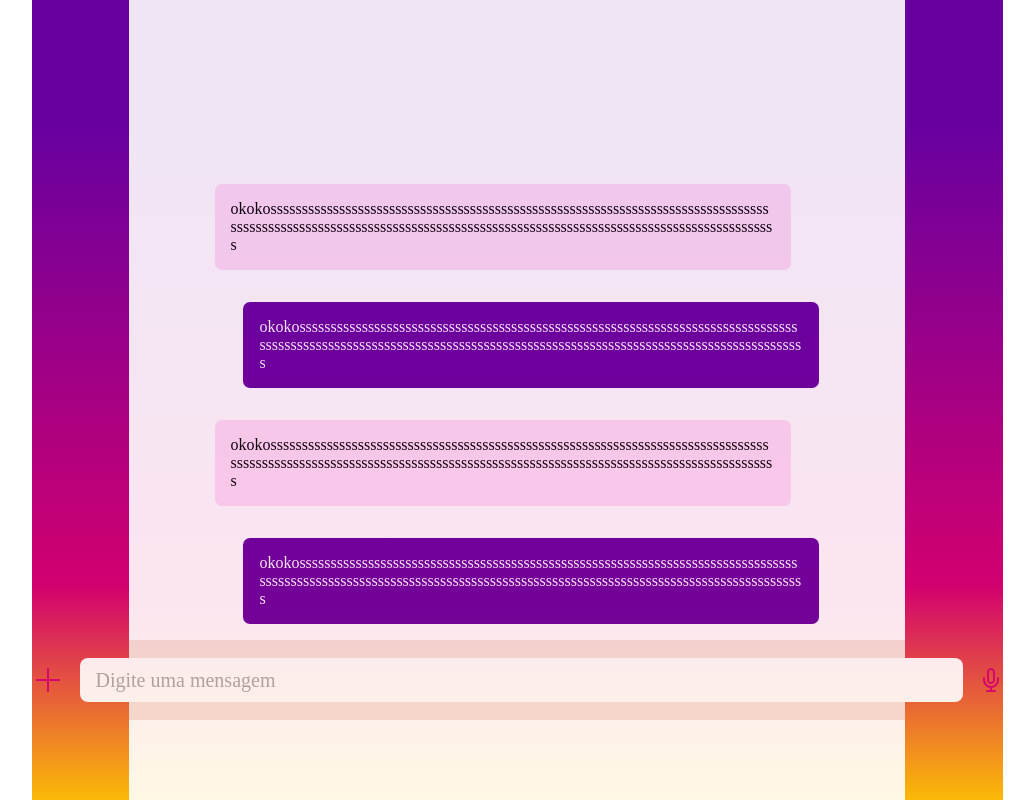
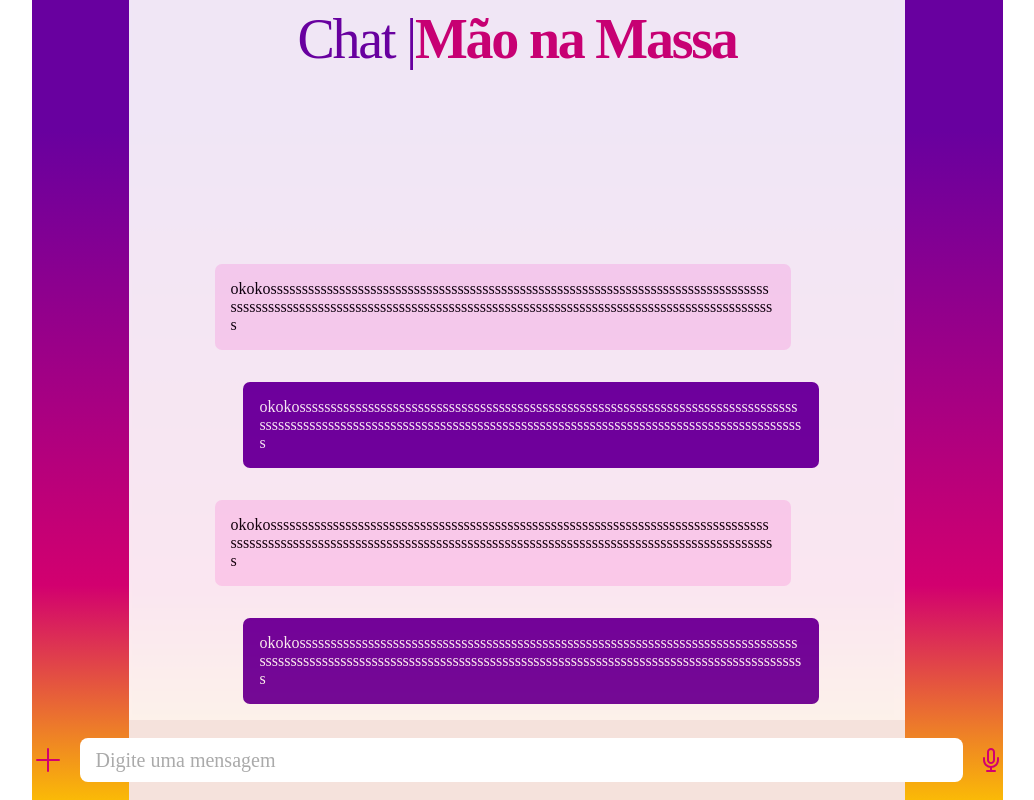
Before and after one commit to taiuanpagini/desafio-mao-na-massa-time2, a React (Vite) app in the folder frontend/: page / in a window 1280 px wide. Shown: the whole page, without its empty margins (123-1157 px from the left). Built offline with nearby package versions, Linux system fonts and the light colour scheme.

Commit message:
Adicionando Header e ajustando espaçamentos

```diff
--- a/frontend/src/components/Body/style.ts
+++ b/frontend/src/components/Body/style.ts
@@ -1,32 +1,18 @@
 import styled from "styled-components";
 
-export const ChatContainer = styled.div `
-     height: 80vd;
-    width: 400px;
-    background-color: #fff;
-    -webkit-box-shadow: 5px 5px 15px 5px rgba(0, 0, 0, 0.3);
-      box-shadow: 5px 5px 15px 5px rgba(0, 0, 0, 0.3);
-
-
-`;
 
 export const Container = styled.div `
     height: 80%;
-    width: 100%;
+    width: 80%;
+  padding: 0;
+  margin: 0 auto;
+  opacity: 90%;
+  background: #FFFFFF;
     display: flex;
     flex-direction: column-reverse;
     overflow-y: auto;
 `;
 
-// export const ChatBody = styled.div `
-//     padding: 0 10px;
-//     height: 550px;
-//     overflow-y: scroll;
-//     display: flex;
-//     flex-direction: column;
-
-
-// `;
 
 export const MessageBackend = styled.div `
     max-width: 544px;
--- a/frontend/src/components/Header/index.tsx
+++ b/frontend/src/components/Header/index.tsx
@@ -1,8 +1,14 @@
 import React from "react";
+import { Container, FirstTitle, SecondTitle, Spacer } from "./style";
 
 const Header = () => {
-    return(
-        <></>
+    return (
+
+        <Container>
+            <FirstTitle>Chat |</FirstTitle>
+            <SecondTitle>Mão na Massa</SecondTitle>
+        </Container>
+
     );
 }
 
--- /dev/null
+++ b/frontend/src/components/Header/style.ts
@@ -0,0 +1,42 @@
+import styled from "styled-components";
+
+export const Container = styled.div`
+    background-color: #fff;
+    opacity: 90%;
+    width: 80%;
+    margin: 0px auto;
+    height: 10%;
+    display: flex;
+    flex-direction: row;
+    justify-content: center;
+    align-items: center;
+`;
+
+
+export const Spacer = styled.div`
+    display: flex;
+    gap: 10px;
+    background-color: #000;
+    opacity: 90%;
+`;
+
+export const FirstTitle = styled.div`
+    color: #68009F;
+    font-family: Mundial;
+    font-size: 56px;
+    font-weight: 300;
+    line-height: 53.07px;
+    letter-spacing: -0.04em;
+    text-align: center;
+`;
+
+export const SecondTitle = styled.div`
+    color: #D2006F;
+    font-family: Mundial;
+    font-size: 56px;
+    font-weight: 700;
+    line-height: 53.07px;
+    letter-spacing: -0.04em;
+    text-align: center;
+
+`;
--- a/frontend/src/components/TextArea/style.ts
+++ b/frontend/src/components/TextArea/style.ts
@@ -4,10 +4,8 @@ export const TextInput = styled.input `
     width: 851px;
     height: 28px;
     border: #ffffff;
-
     border-radius: 8px;
     opacity: 0px;
-
     color: #000000;
     font-family: Mundial;
     font-size: 20px;
@@ -28,10 +26,11 @@ export const ContainerInput = styled.div `
 `;
 
 export const Container = styled.div `
-    width: 100%;
+    width: 80%;
     height: 10%;
     background: #F5E2DC;
     display: flex;
     align-items: center;
     justify-content: center;
+    margin: 0px auto;
 `;
--- a/frontend/src/pages/chat/index.tsx
+++ b/frontend/src/pages/chat/index.tsx
@@ -3,6 +3,7 @@ import TextArea from "../../components/TextArea";
 import { Container, ContainerBackground } from "./style";
 import { IResponse } from "../../models/chatModel";
 import Body from "../../components/Body";
+import Header from "../../components/Header";
 
 const ChatPage = () => {
     const messageListMock: IResponse[] = [
@@ -15,10 +16,9 @@ const ChatPage = () => {
 
     return(
         <Container>
-            <ContainerBackground>
-                <Body messageList={messageList}/>
-                <TextArea setMessageList={setMessageList}/>
-            </ContainerBackground>
+            <Header></Header>
+            <Body messageList={messageList}/>
+            <TextArea setMessageList={setMessageList}/>
         </Container>
     );
 }
```
